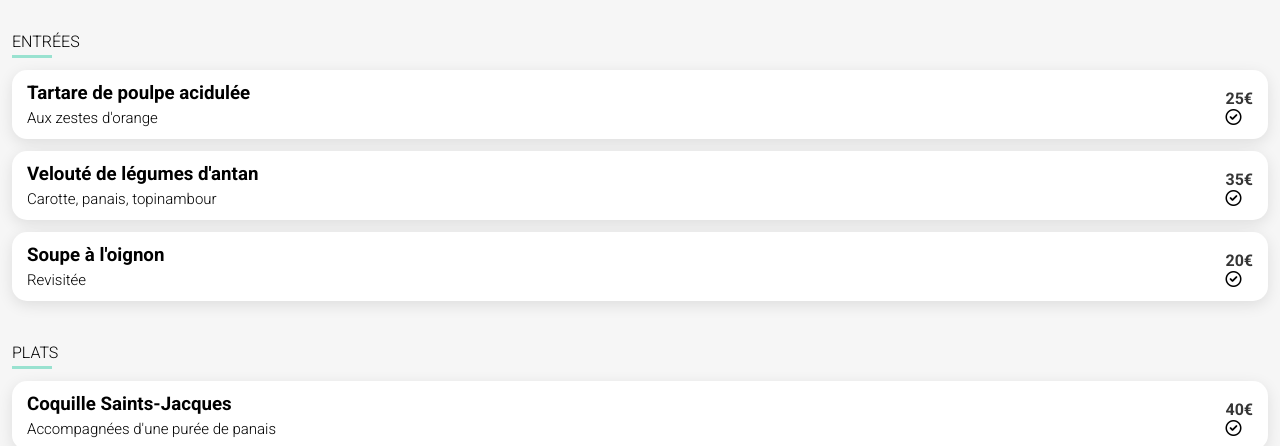
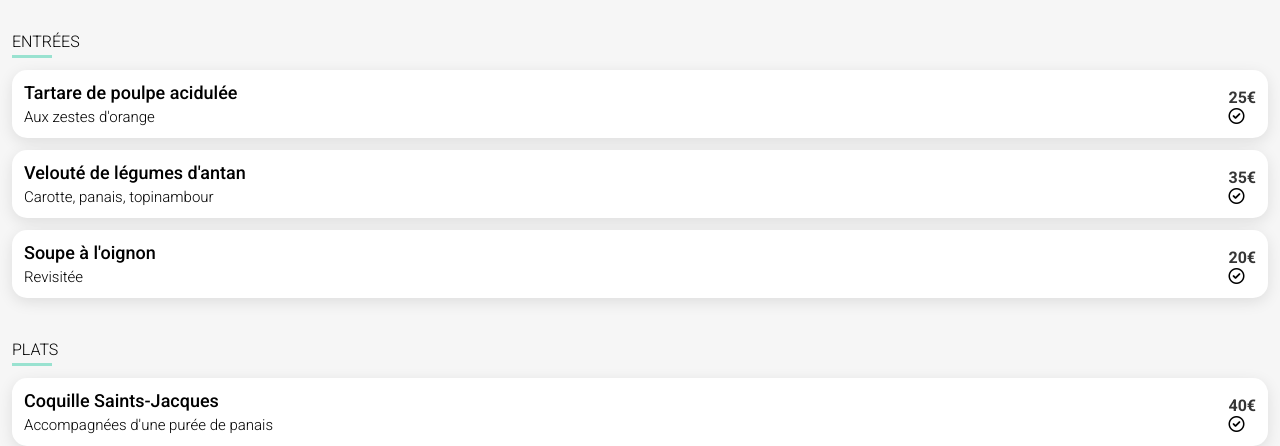
Before and after one commit to CodingIBao/ohmyfood, a website: page pages/a-la-francaise.html in a window 1280 px wide. Shown: the part 373-819 px from the top of the page. Drawn offline with Linux system fonts and the light colour scheme; a web font is replaced by a local one.

Commit message:
feat: add ellipsis effect + add check icons
SCSS: Applied ellipsis to limit overflow on titles and text of dishes displayed in restaurant menu cards.

HTML: Added check icons using span elements in restaurant menu cards.

```diff
--- a/sass/base/_cards.scss
+++ b/sass/base/_cards.scss
@@ -16,8 +16,8 @@
       gap: 4px;
     }
     .card-heart {
+      @include heart_button;
       margin-top: 7px;
-      @include heart_button;
     }
   }
   img {
@@ -31,21 +31,31 @@
   @include df_between;
   align-items: flex-end;
   background: $color_white;
-  padding: 12px 15px;
+  padding: 12px;
   border-radius: 15px;
   box-shadow: 0 4px 15px #0000001A;
+  cursor: pointer;
   .card-txt {
     @include df_column;
     gap: 5px;
+    min-width: 0;
+    h3 {
+      @include txt-ellipsis;
+      font-size: 18px;
+      font-weight: 500;
+    }
     p {
+      @include txt-ellipsis;
       font-size: 15px;
       font-weight: 300;
     }
   }
   .card-price {
+    justify-content: flex-end;
     p {
       color: $color_secondary_dark;
       font-weight: 700;
+      white-space: nowrap;
     }
   }
 }
--- a/sass/base/_mixins.scss
+++ b/sass/base/_mixins.scss
@@ -18,3 +18,9 @@
   display: flex;
   justify-content: center;
 }
+
+@mixin txt-ellipsis {
+  white-space: nowrap;
+  overflow: hidden;
+  text-overflow: ellipsis;
+}
```
Also changed, not shown: assets/css/main.css, 1 other file.
